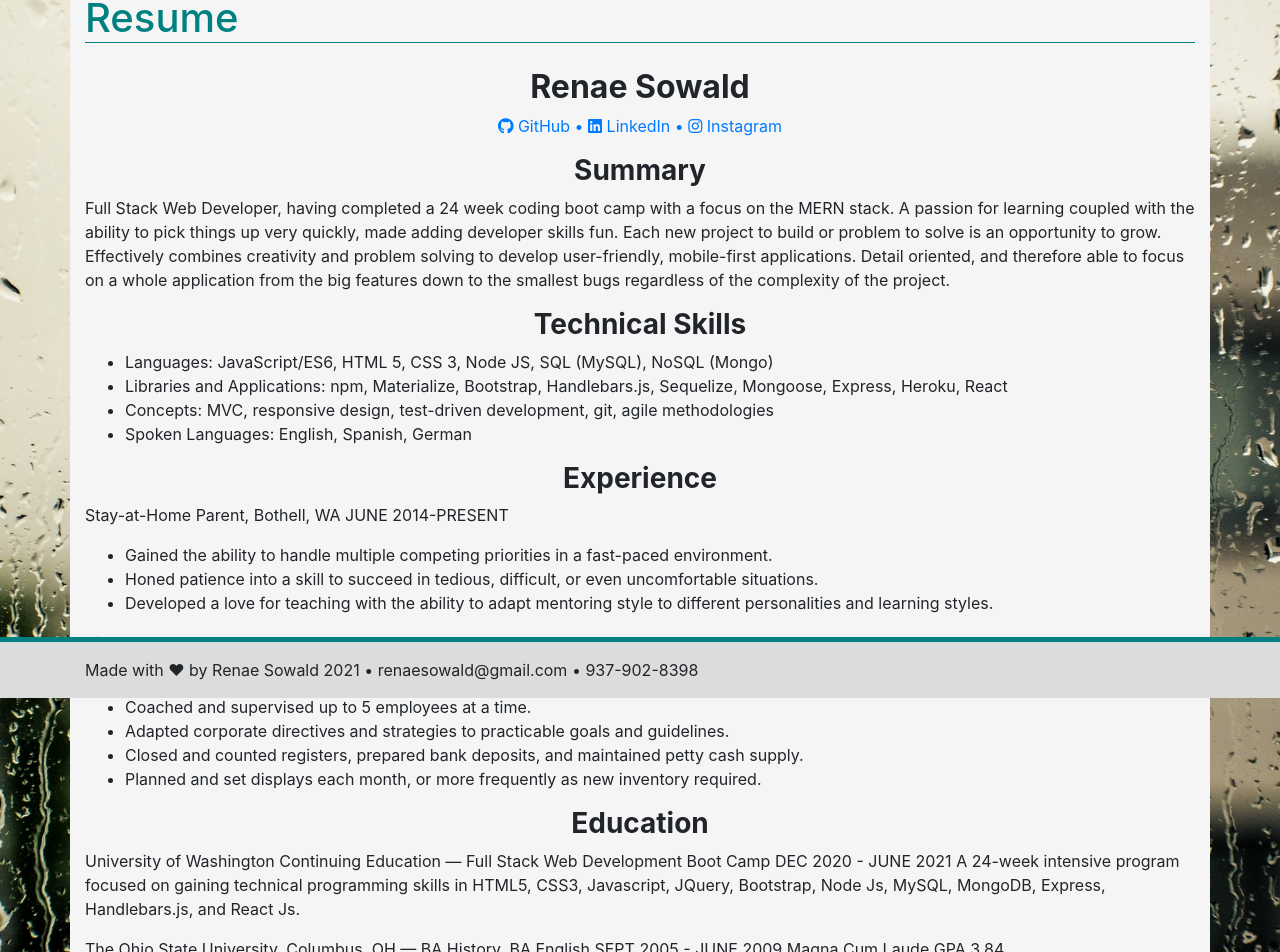
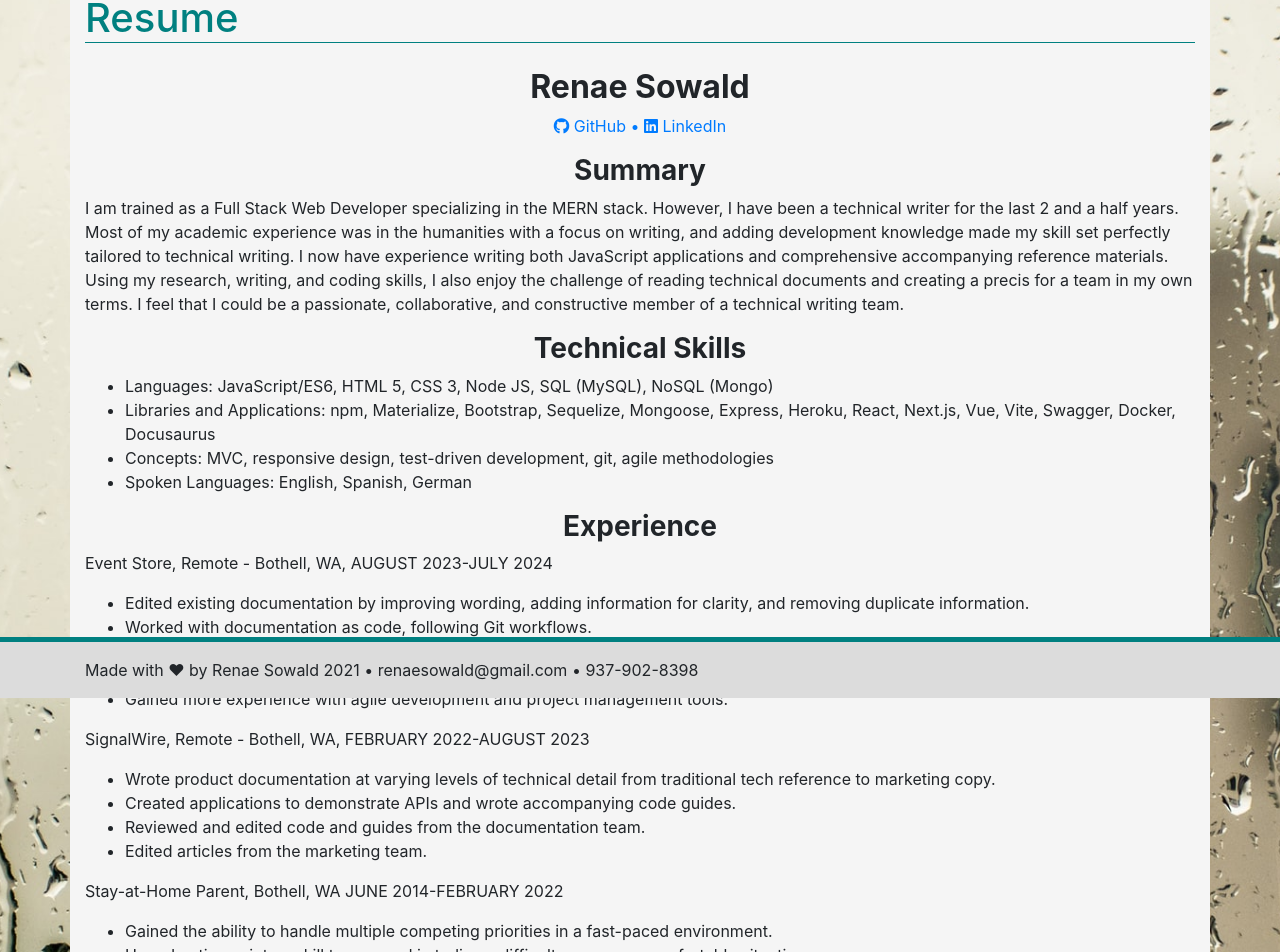
Before and after one commit to rsowald/react_portfolio, a React (Create React App) app in the folder client/: page /resume in a window 1280 px wide. Shown: the part 102-1054 px from the top of the page. Built offline with nearby package versions, Linux system fonts and the light colour scheme.

Commit message:
update resume

```diff
--- a/client/src/pages/Resume.js
+++ b/client/src/pages/Resume.js
@@ -6,67 +6,172 @@ function Resume() {
     <Container id="resume" style={{ backgroundColor: "whitesmoke" }}>
       <Row>
         <Col size="sm-9">
-                    <h1 style={{ color: "teal", borderBottom: "solid teal 1px", marginBottom: "25px" }}>Resume</h1>
+          <h1
+            style={{
+              color: "teal",
+              borderBottom: "solid teal 1px",
+              marginBottom: "25px",
+            }}
+          >
+            Resume
+          </h1>
 
-                    <h2 style={{ textAlign: "center", fontWeight: "bold" }}>Renae Sowald</h2>
+          <h2 style={{ textAlign: "center", fontWeight: "bold" }}>
+            Renae Sowald
+          </h2>
           <div className="text-center">
-                        <a className="d-inline" href="https://github.com/rsowald" target={"_blank"} rel={"noopener noreferrer"}><i
-                            className="fab fa-github"></i> GitHub • </a>
-                        <a className="d-inline" href="https://www.linkedin.com/in/renae-sowald" target={"_blank"}
-                            rel={"noopener noreferrer"}><i className="fab fa-linkedin"></i> LinkedIn • </a>
-                        <a className="d-inline" href="https://www.instagram.com/renaesowald/" target={"_blank"}
-                            rel={"noopener noreferrer"}><i className="fab fa-instagram"></i> Instagram</a>
+            <a
+              className="d-inline"
+              href="https://github.com/rsowald"
+              target={"_blank"}
+              rel={"noopener noreferrer"}
+            >
+              <i className="fab fa-github"></i> GitHub •{" "}
+            </a>
+            <a
+              className="d-inline"
+              href="https://www.linkedin.com/in/renae-sowald"
+              target={"_blank"}
+              rel={"noopener noreferrer"}
+            >
+              <i className="fab fa-linkedin"></i> LinkedIn
+            </a>
           </div>
-                    <h3 className="mt-3" style={{ textAlign: "center", fontWeight: "bold" }}>Summary</h3>
-                    <p>Full Stack Web Developer, having completed a 24 week coding boot camp with a focus on the MERN stack.
-                        A passion for learning coupled with the ability to pick things up very quickly, made adding developer skills
-                        fun. Each new project to build or problem to solve is an opportunity to grow. Effectively combines creativity
-                        and problem solving to develop user-friendly, mobile-first applications. Detail oriented, and therefore able to
-                        focus on a whole application from the big features down to the smallest bugs regardless of the complexity of
-                        the project.
+          <h3
+            className="mt-3"
+            style={{ textAlign: "center", fontWeight: "bold" }}
+          >
+            Summary
+          </h3>
+          <p>
+            I am trained as a Full Stack Web Developer specializing in the MERN
+            stack. However, I have been a technical writer for the last 2 and a
+            half years. Most of my academic experience was in the humanities
+            with a focus on writing, and adding development knowledge made my
+            skill set perfectly tailored to technical writing. I now have
+            experience writing both JavaScript applications and comprehensive
+            accompanying reference materials. Using my research, writing, and
+            coding skills, I also enjoy the challenge of reading technical
+            documents and creating a precis for a team in my own terms. I feel
+            that I could be a passionate, collaborative, and constructive member
+            of a technical writing team.
           </p>
-                    <h3 style={{ textAlign: "center", fontWeight: "bold" }}>Technical Skills</h3>
+          <h3 style={{ textAlign: "center", fontWeight: "bold" }}>
+            Technical Skills
+          </h3>
           <ul>
-                        <li>Languages: JavaScript/ES6, HTML 5, CSS 3, Node JS, SQL (MySQL), NoSQL (Mongo)</li>
-                        <li>Libraries and Applications: npm, Materialize, Bootstrap, Handlebars.js, Sequelize, Mongoose,
-                            Express, Heroku, React</li>
-                        <li>Concepts: MVC, responsive design, test-driven development, git, agile methodologies</li>
+            <li>
+              Languages: JavaScript/ES6, HTML 5, CSS 3, Node JS, SQL (MySQL),
+              NoSQL (Mongo)
+            </li>
+            <li>
+              Libraries and Applications: npm, Materialize, Bootstrap,
+              Sequelize, Mongoose, Express, Heroku, React, Next.js, Vue, Vite,
+              Swagger, Docker, Docusaurus
+            </li>
+            <li>
+              Concepts: MVC, responsive design, test-driven development, git,
+              agile methodologies
+            </li>
             <li>Spoken Languages: English, Spanish, German</li>
           </ul>
 
-                    <h3 style={{ textAlign: "center", fontWeight: "bold" }}>Experience</h3>
-                    <p> Stay-at-Home Parent, Bothell, WA JUNE 2014-PRESENT</p>
+          <h3 style={{ textAlign: "center", fontWeight: "bold" }}>
+            Experience
+          </h3>
+
+          <p>Event Store, Remote - Bothell, WA, AUGUST 2023-JULY 2024</p>
           <ul>
-                        <li>Gained the ability to handle multiple competing priorities in a fast-paced environment.
+            <li>
+              Edited existing documentation by improving wording, adding
+              information for clarity, and removing duplicate information.
             </li>
-                        <li>Honed patience into a skill to succeed in tedious, difficult, or even uncomfortable situations.
+            <li>Worked with documentation as code, following Git workflows.</li>
+            <li>
+              Earned working knowledge of operational databases and event
+              sourcing.
             </li>
-                        <li>Developed a love for teaching with the ability to adapt mentoring style to different personalities
-                            and learning styles.
+            <li>
+              Built a documentation site from scratch with React-based site
+              generator Docusaurus.
+            </li>
+            <li>
+              Gained more experience with agile development and project
+              management tools.
             </li>
           </ul>
-                    <p>Pier 1 Imports, Bellevue, WA — Sales Leader AUGUST 2012 - JUNE 2014</p>
+
+          <p>SignalWire, Remote - Bothell, WA, FEBRUARY 2022-AUGUST 2023</p>
           <ul>
-                        <li>Provided excellent customer service, specializing in service issues and time consuming design
-                            projects.</li>
+            <li>
+              Wrote product documentation at varying levels of technical detail
+              from traditional tech reference to marketing copy.
+            </li>
+            <li>
+              Created applications to demonstrate APIs and wrote accompanying
+              code guides.
+            </li>
+            <li>
+              Reviewed and edited code and guides from the documentation team.
+            </li>
+            <li>Edited articles from the marketing team.</li>
+          </ul>
+
+          <p> Stay-at-Home Parent, Bothell, WA JUNE 2014-FEBRUARY 2022</p>
+          <ul>
+            <li>
+              Gained the ability to handle multiple competing priorities in a
+              fast-paced environment.
+            </li>
+            <li>
+              Honed patience into a skill to succeed in tedious, difficult, or
+              even uncomfortable situations.
+            </li>
+            <li>
+              Developed a love for teaching with the ability to adapt mentoring
+              style to different personalities and learning styles.
+            </li>
+          </ul>
+
+          <p>
+            Pier 1 Imports, Bellevue, WA — Sales Leader AUGUST 2012 - JUNE 2014
+          </p>
+          <ul>
+            <li>
+              Provided excellent customer service, specializing in service
+              issues and time consuming design projects.
+            </li>
             <li>Coached and supervised up to 5 employees at a time.</li>
-                        <li>Adapted corporate directives and strategies to practicable goals and guidelines.</li>
-                        <li>Closed and counted registers, prepared bank deposits, and maintained petty cash supply.</li>
-                        <li>Planned and set displays each month, or more frequently as new inventory required.</li>
+            <li>
+              Adapted corporate directives and strategies to practicable goals
+              and guidelines.
+            </li>
+            <li>
+              Closed and counted registers, prepared bank deposits, and
+              maintained petty cash supply.
+            </li>
+            <li>
+              Planned and set displays each month, or more frequently as new
+              inventory required.
+            </li>
           </ul>
+
           <h3 style={{ textAlign: "center", fontWeight: "bold" }}>Education</h3>
-                    <p>University of Washington Continuing Education — Full Stack Web Development Boot Camp
-                        DEC 2020 - JUNE 2021
-                        A 24-week intensive program focused on gaining technical programming skills in HTML5, CSS3,
-                        Javascript,
-                        JQuery, Bootstrap, Node Js, MySQL, MongoDB, Express, Handlebars.js, and React Js.</p>
-                    <p>The Ohio State University, Columbus, OH — BA History, BA English
-                        SEPT 2005 - JUNE 2009
-                        Magna Cum Laude GPA 3.84</p>
+          <p>
+            University of Washington Continuing Education — Full Stack Web
+            Development Boot Camp DEC 2020 - JUNE 2021 A 24-week intensive
+            program focused on gaining technical programming skills in HTML5,
+            CSS3, Javascript, JQuery, Bootstrap, Node Js, MySQL, MongoDB,
+            Express, Handlebars.js, and React Js.
+          </p>
+          <p>
+            The Ohio State University, Columbus, OH — BA History, BA English
+            SEPT 2005 - JUNE 2009 Magna Cum Laude GPA 3.84
+          </p>
         </Col>
       </Row>
     </Container>
-    )
+  );
 }
 
 export default Resume;
```
Also changed, not shown: client/src/pages/Home.js (+45 -11 lines), 2 other files (tests, documents, lock files or other folders). Lines whose indentation alone changed are shown as unchanged.
